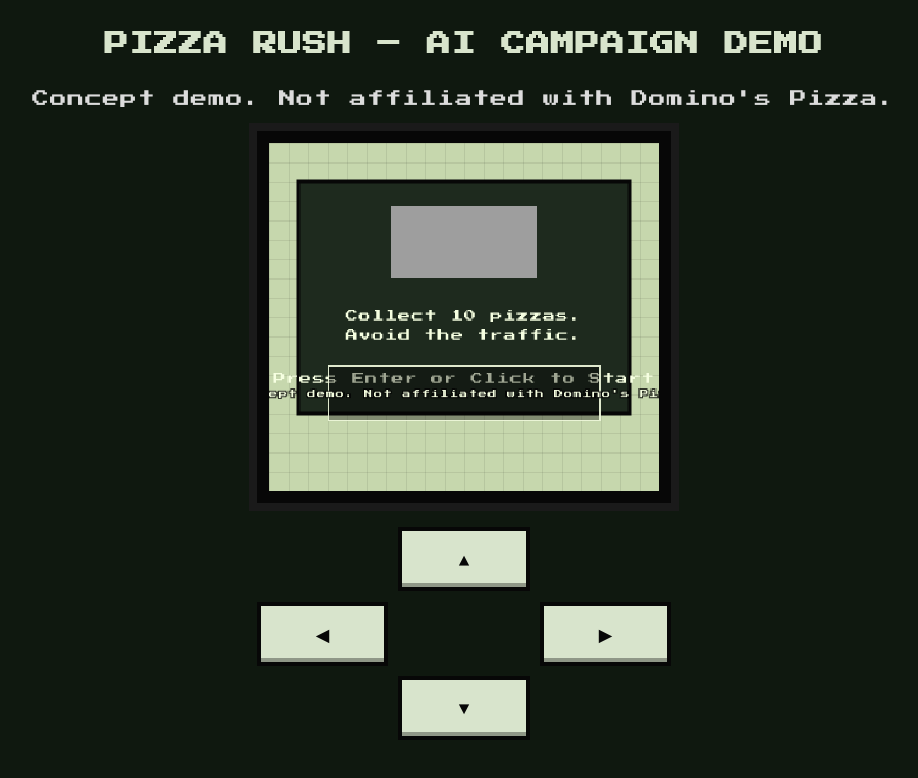
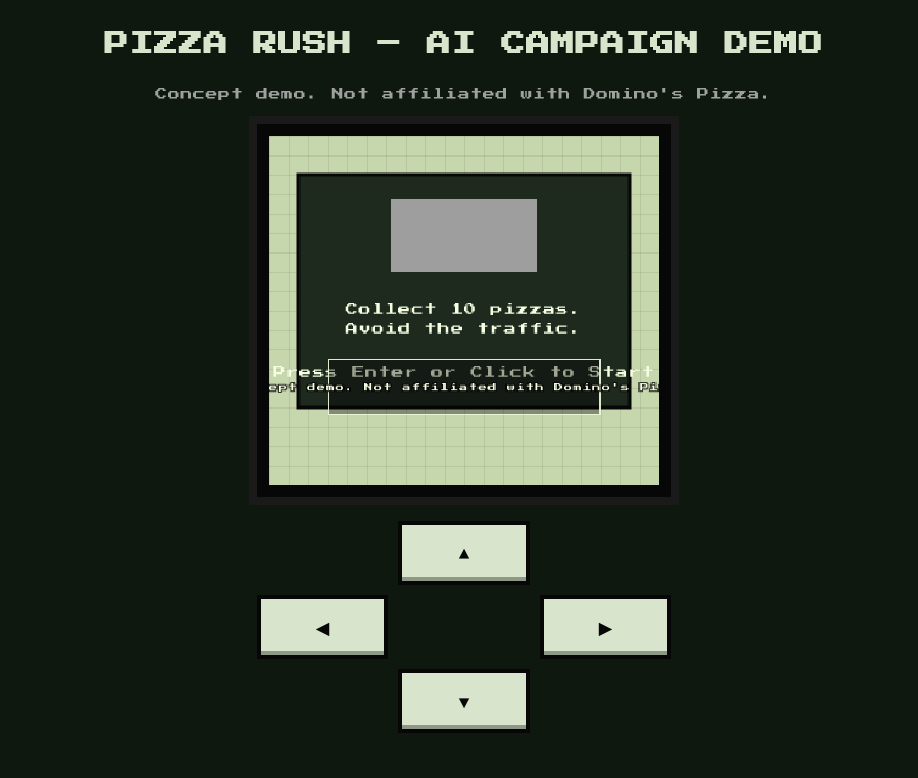
Before and after one commit to malabbas/demogame1, a plain HTML site: page index.html in a window 1280 px wide. Shown: the whole page, without its empty margins (176-1094 px from the left). Drawn offline with Linux system fonts and the light colour scheme.

Commit message:
Adjust disclaimer styling

```diff
--- a/index.html
+++ b/index.html
@@ -138,12 +138,13 @@
     }
 
     .disclaimer {
-      font-size: clamp(0.7rem, 2.8vw, 1.05rem);
+      font-size: clamp(0.4rem, 1.6vw, 0.75rem);
       text-align: center;
       color: #dcdcdc;
+      opacity: 0.7;
       text-transform: none;
       letter-spacing: 0.05em;
-      margin: 0.6rem 0 1.5rem;
+      margin: 0.5rem 0 1.5rem;
     }
 
     @media (max-width: 540px) {
```
